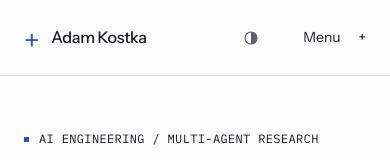
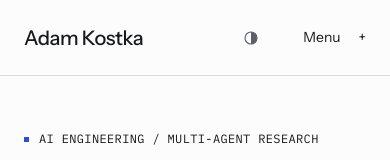
Before and after one commit to feilaz/feilaz.github.io, a Next.js app: page / in a window 390 px wide. Shown: the top 160 px of the page. Built offline with nearby package versions, Linux system fonts and the light colour scheme.

Commit message:
Simplify header branding and enlarge name

```diff
--- a/src/app/globals.css
+++ b/src/app/globals.css
@@ -2497,8 +2497,7 @@ h1, h2, h3, h4 { letter-spacing: -.035em; text-wrap: balance; }
 ::selection { background: var(--selection); color: var(--ink); }
 .container { max-width: 1200px; width: calc(100% - 128px); }
 .site-header { height: 86px; backdrop-filter: none; background: var(--background); }
-.wordmark { gap: 12px; font-size: 16px; letter-spacing: -.02em; }
-.brand-mark { color: var(--blue); font-family: var(--font-mono); font-size: 26px; line-height: 1; }
+.wordmark { font-size: 22px; line-height: 1.2; letter-spacing: -.02em; white-space: nowrap; }
 .header-actions { display: flex; align-items: center; gap: 28px; }
 .main-nav { gap: 25px; }
 .main-nav .nav-contact { margin-left: 0; gap: 8px; }
@@ -2645,6 +2644,7 @@ h1, h2, h3, h4 { letter-spacing: -.035em; text-wrap: balance; }
 @media (max-width:760px) {
   .container { width: calc(100% - 48px); }
   .site-header { height: 76px; }
+  .wordmark { font-size: 20px; }
   .header-actions { gap: 20px; }
   .theme-switch { border: 0; padding: 0; }
   .theme-switch > span { display: none; }
@@ -2721,7 +2721,7 @@ h1, h2, h3, h4 { letter-spacing: -.035em; text-wrap: balance; }
 }
 @media (max-width:370px) {
   .container { width: calc(100% - 40px); }
-  .wordmark { font-size: 15px; gap: 8px; }
+  .wordmark { font-size: 20px; }
   .header-actions { gap: 12px; }
   .hero h1 { font-size: 39px; }
   .hero-actions { gap: 10px; }
--- a/src/components/v2/Chrome.tsx
+++ b/src/components/v2/Chrome.tsx
@@ -9,6 +9,6 @@ export function Header(){
  const path=usePathname();const mobile=useRef<HTMLDetailsElement>(null);
  const links=[['Work','/#work'],['Research','/#research'],['Publications','/publications/'],['About','/about/']];
  const items=()=> <>{links.map(([label,href])=><Link key={label} href={href} aria-current={path===href?'page':undefined} onClick={()=>mobile.current?.removeAttribute('open')}>{label}</Link>)}<a href="mailto:adamkostka002@gmail.com" className="nav-contact">Let’s talk <Arrow diagonal/></a></>;
- return <header className="site-header"><div className="container header-inner"><Link href="/" className="wordmark" onClick={()=>mobile.current?.removeAttribute('open')} aria-label="Adam Kostka home"><span className="brand-mark" aria-hidden="true">+</span><span>Adam Kostka</span></Link><div className="header-actions"><nav className="main-nav desktop-nav" aria-label="Main navigation">{items()}</nav><ThemeSwitch/><details className="mobile-menu" ref={mobile} onKeyDown={e=>{if(e.key==='Escape'){mobile.current?.removeAttribute('open');mobile.current?.querySelector('summary')?.focus()}}}><summary className="menu-button">Menu <span aria-hidden="true">+</span></summary><nav className="main-nav" aria-label="Mobile navigation">{items()}</nav></details></div></div></header>
+ return <header className="site-header"><div className="container header-inner"><Link href="/" className="wordmark" onClick={()=>mobile.current?.removeAttribute('open')} aria-label="Adam Kostka home"><span>Adam Kostka</span></Link><div className="header-actions"><nav className="main-nav desktop-nav" aria-label="Main navigation">{items()}</nav><ThemeSwitch/><details className="mobile-menu" ref={mobile} onKeyDown={e=>{if(e.key==='Escape'){mobile.current?.removeAttribute('open');mobile.current?.querySelector('summary')?.focus()}}}><summary className="menu-button">Menu <span aria-hidden="true">+</span></summary><nav className="main-nav" aria-label="Mobile navigation">{items()}</nav></details></div></div></header>
 }
 export function Footer(){return <footer className="site-footer"><div className="container"><div className="footer-top"><div><p className="eyebrow">CONTACT</p><h2>Let’s talk<span> about what’s next.</span></h2></div><a className="contact-circle" href="mailto:adamkostka002@gmail.com" aria-label="Email Adam"><Arrow diagonal/></a></div><div className="footer-bottom"><span>Adam Kostka <span className="muted">© 2026</span></span><div className="footer-links"><a href="mailto:adamkostka002@gmail.com">Email <Arrow diagonal/></a><a href="https://github.com/feilaz">GitHub <Arrow diagonal/></a><a href="https://www.linkedin.com/in/adam-kostka-eng/">LinkedIn <Arrow diagonal/></a><a href="/adam-kostka-cv.pdf">CV <Arrow diagonal/></a></div><span className="muted">Warsaw, Poland</span></div></div></footer>}
```
